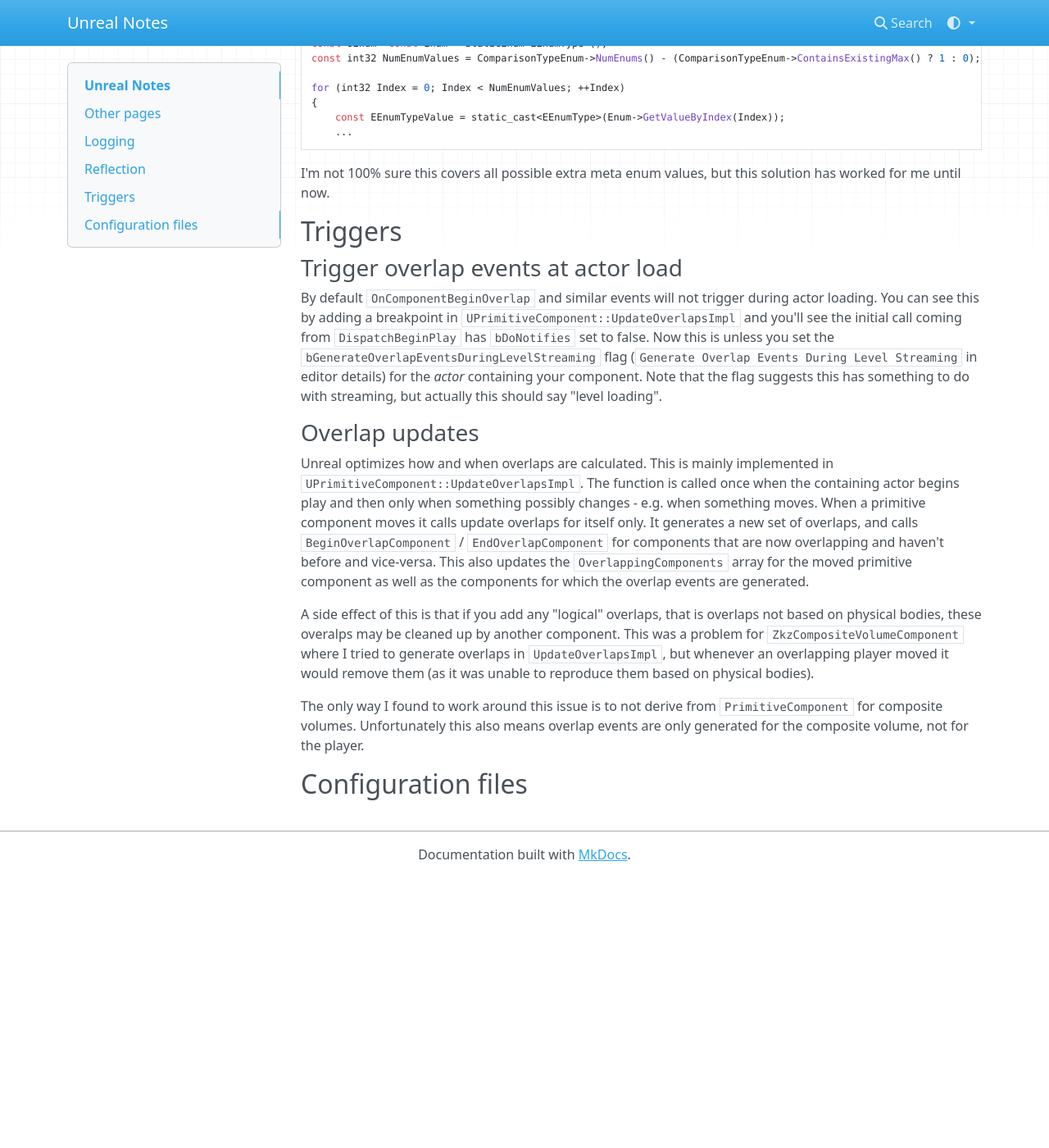
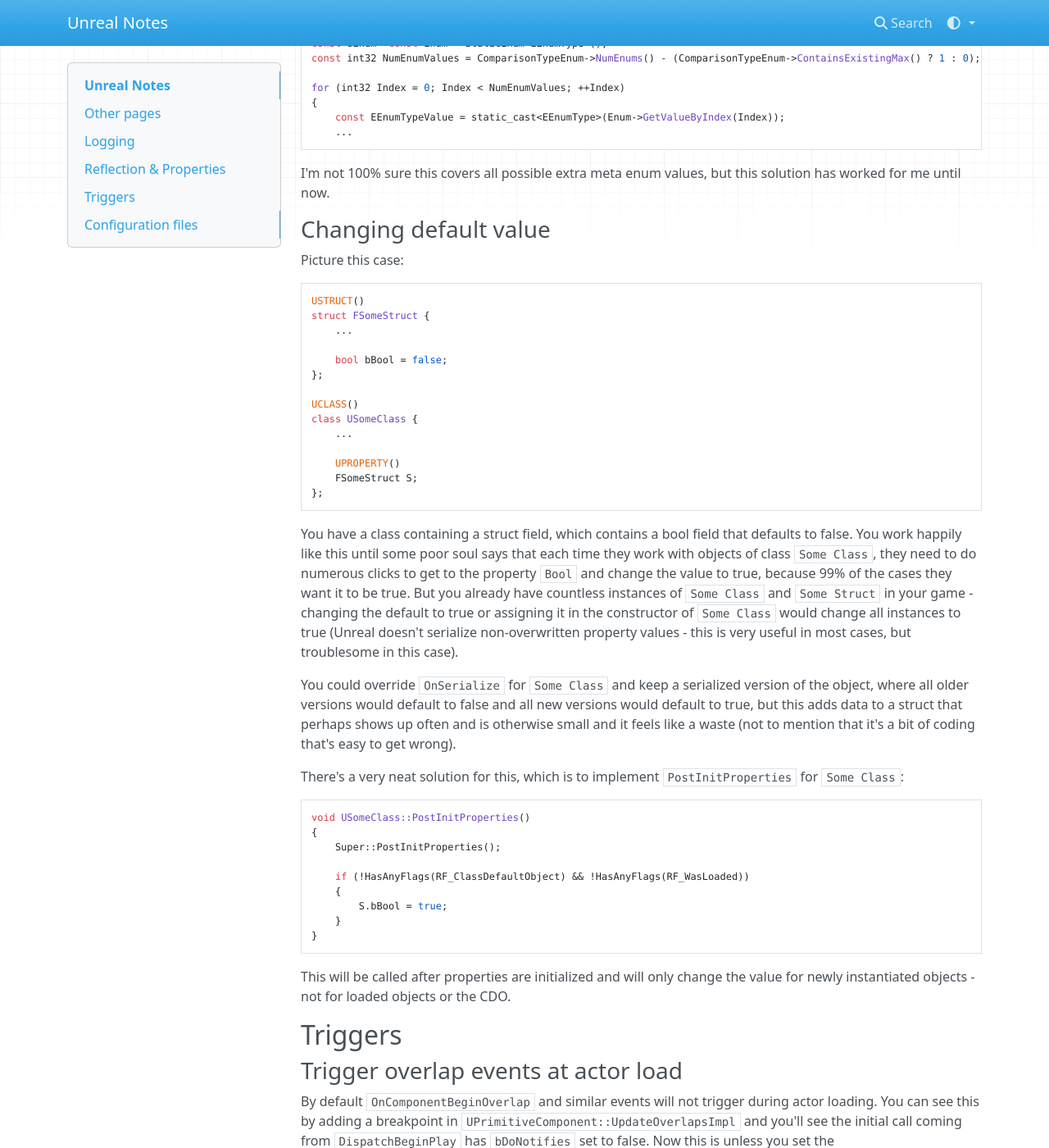
Before and after one commit to mikosz/unreal-notes, an MkDocs documentation site: the page built from docs/index.md, in a window 1280 px wide and 1400 px high, scrolled down 810 px. Shown: the whole window at 82% size. Built offline with MkDocs 1.6.1, drawn with Linux system fonts in a browser that asks for light colours; nearby versions of some CDN libraries; before the commit the page ends 1880 px from its top, so only the background shows below that; some of the changed text lies outside the part shown.

Commit message:
PostInitProperties info

````diff
--- a/docs/index.md
+++ b/docs/index.md
@@ -31,8 +31,8 @@ CategoryName=NewVerbosity
 
 `Log CategoryName NewVerbosity`
 
-Reflection
-----------
+Reflection & Properties
+-----------------------
 
 ### Iterating over enums
 
@@ -50,6 +50,55 @@ for (int32 Index = 0; Index < NumEnumValues; ++Index)
 ```
 
 I'm not 100% sure this covers all possible extra meta enum values, but this solution has worked for me until now.
+
+### Changing default value
+
+Picture this case:
+
+```
+USTRUCT()
+struct FSomeStruct {
+	...
+
+	bool bBool = false;
+};
+
+UCLASS()
+class USomeClass {
+	...
+
+	UPROPERTY()
+	FSomeStruct S;
+};
+```
+
+You have a class containing a struct field, which contains a bool field that defaults to false. You work happily like this
+until some poor soul says that each time they work with objects of class `Some Class`, they need to do numerous clicks to
+get to the property `Bool` and change the value to true, because 99% of the cases they want it to be true. But you already
+have countless instances of `Some Class` and `Some Struct` in your game - changing the default to true or assigning it in
+the constructor of `Some Class` would change all instances to true (Unreal doesn't serialize non-overwritten property
+values - this is very useful in most cases, but troublesome in this case).
+
+You could override `OnSerialize` for `Some Class` and keep a serialized version of the object, where all older versions
+would default to false and all new versions would default to true, but this adds data to a struct that perhaps shows up
+often and is otherwise small and it feels like a waste (not to mention that it's a bit of coding that's easy to get wrong).
+
+There's a very neat solution for this, which is to implement `PostInitProperties` for `Some Class`:
+
+```c++
+void USomeClass::PostInitProperties()
+{
+	Super::PostInitProperties();
+
+	if (!HasAnyFlags(RF_ClassDefaultObject) && !HasAnyFlags(RF_WasLoaded))
+	{
+		S.bBool = true;
+	}
+}
+```
+
+This will be called after properties are initialized and will only change the value for newly instantiated objects -
+not for loaded objects or the CDO.
 
 Triggers
 --------
````
